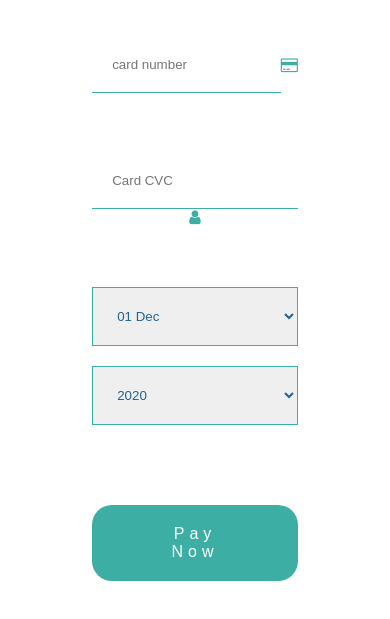
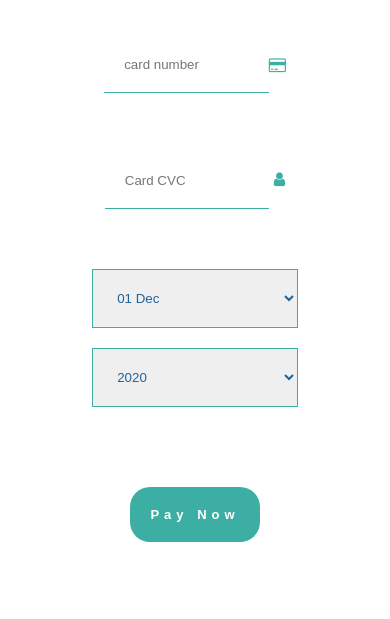
Before and after one commit to Reehah/payment-form, a plain HTML site: page index.html in a window 390 px wide. Shown: the part 1058-1677 px from the top of the page. After the commit the page ends 1640 px from the top, so only its background shows below. Drawn offline with Linux system fonts and the light colour scheme.

Commit message:
second commit

```diff
--- a/app.css
+++ b/app.css
@@ -140,6 +140,14 @@ button{
         justify-content: center;
     }
 
+    input[type=tel]{
+        width:80%;
+        padding: 20px;
+        outline: none;
+        border: none;
+        border-bottom: 1px solid #3CAEA3;
+    }
+
     .input-group:nth-child(4) .input-box {
         flex-direction: column;
         justify-content: flex-start;
@@ -162,4 +170,10 @@ button{
         margin-bottom: 20px;
         width: 100%;
     }
+
+    .input-group:nth-child(8) .input-box button[type='submit']{
+        padding: 20px 20px;
+        font-size: 13px;
+        font-weight: bold;
+    }
 }
```
